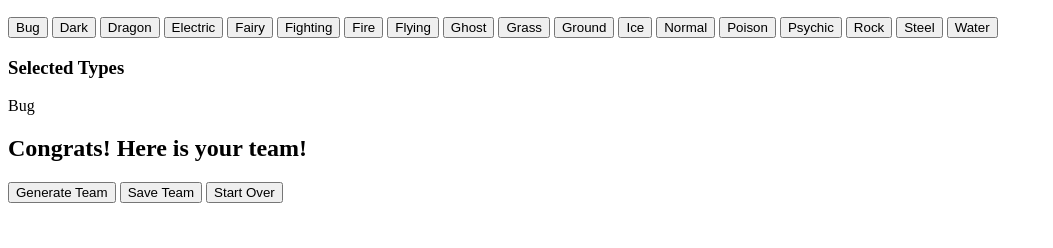
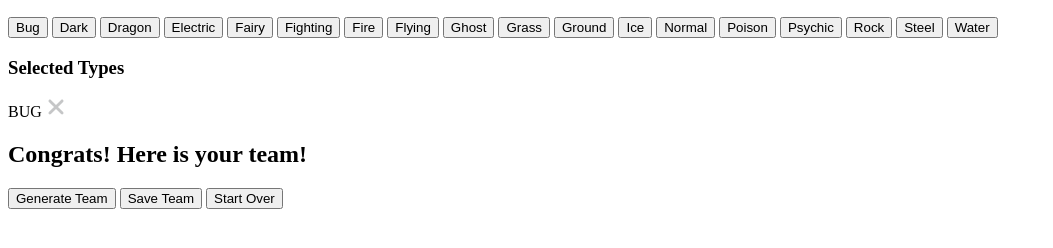
Before and after one commit to SeanRBrennan/Pokemone-team-generator, a plain HTML site: page index.html in a window 1280 px wide. Both pictures are taken after a click on the button "Bug". Shown: the part 110-358 px from the top of the page, without its empty margins (0-1053 px from the left). Drawn offline with Linux system fonts and the light colour scheme.

Commit message:
Added remove functionality
Added a way to remove our displayed types.

```diff
--- a/index.html
+++ b/index.html
@@ -38,8 +38,8 @@
           <button class="pokemon-type" id="11">Water</button>
         </div>
         <h3 class="selected">Selected Types</h3>
-        <p class="selected-types"></p>
       </div>
+      <div class="selected-types"></div>
       <div class="card-container">
         <h2 class="info-text">Congrats! Here is your team!</h3>
         <div class="cards"></div>
--- a/scripts/app.js
+++ b/scripts/app.js
@@ -10,23 +10,47 @@ class App {
     this.card = document.querySelector('.cards')
     this.image = document.querySelector('.image')
     this.generate = document.querySelector('#generate-team')
-  }
 
-  // Grabs the ID, and Name from the type buttons
-  getTypes() {
-    this.pokemonTypes.forEach(button =>
-      button.addEventListener('click', event => {
-        this.types.length <= 5 ?
-        this.displayTypes.push(event.target.innerHTML) &&
-        this.types.push(event.target.id): this.types
-        this.displaySelectedTypes();
-      }))
+    this.removeType();
+    this.addEventListener();
   }
 
 // displays our selected types
-  displaySelectedTypes() {
-    const html = this.displayTypes.map((pokemon,i) => `<span> ${this.displayTypes[i]}</span>`)
-    this.selectedTypes.innerHTML = html
+displaySelectedTypes(data = this.displayTypes, id = this.types) {
+  const html = data.map((pokemon,i) =>
+    `<span> ${data[i]}</span>
+     <img src="./images/delete.svg" class="remove" role="button" name="${ data[i]}" id="${id[i]}"></button>
+     `)
+  this.selectedTypes.innerHTML = html
+}
+
+ // Grabs the ID, and Name from the type buttons
+ getTypes() {
+  this.pokemonTypes.forEach(button =>
+    button.addEventListener('click', event => {
+      if(this.types.length <= 6 - 1) {
+        this.displayTypes.push(event.target.innerHTML.toUpperCase())
+        this.types.push(event.target.id)
+        this.displaySelectedTypes(this.displayTypes, this.types);
+      }
+    }));
+}
+
+// removes and updates the ID and Type from this.types, and this.displayTypes
+removeType(name, id) {
+  const updatedTypes = this.displayTypes.filter(type => type !== name)
+  const updatedId = this.types.filter(type => type !== id)
+  this.displayTypes = updatedTypes
+  this.displaySelectedTypes(updatedTypes)
+  this.types = updatedId
+}
+// attached to our displaySelectedTypes img
+  addEventListener() {
+    this.selectedTypes.addEventListener('click', (e) => {
+      if(e.target.classList.contains('remove')) {
+        this.removeType(e.target.name, e.target.id)
+      }
+    })
   }
 
 // fetches our pokemon data using our ID from our type
@@ -64,7 +88,7 @@ class App {
     const data = await response.json();
     console.log(data)
     const getSprite = data.sprites.front_shiny
-    this.team.push(data.name)
+    this.team.push(data.name.toUpperCase())
     this.sprites.push(getSprite)
     console.log("sprite", getSprite)
     const html = this.team.map((pokemon,i) =>
--- a/styles/style.css
+++ b/styles/style.css
@@ -0,0 +1,6 @@
+.remove {
+  margin-left: auto;
+  margin-right: .3rem;
+  width: 20px;
+  height: 20px;
+}
```
Also changed, not shown: images/delete.svg (added).
